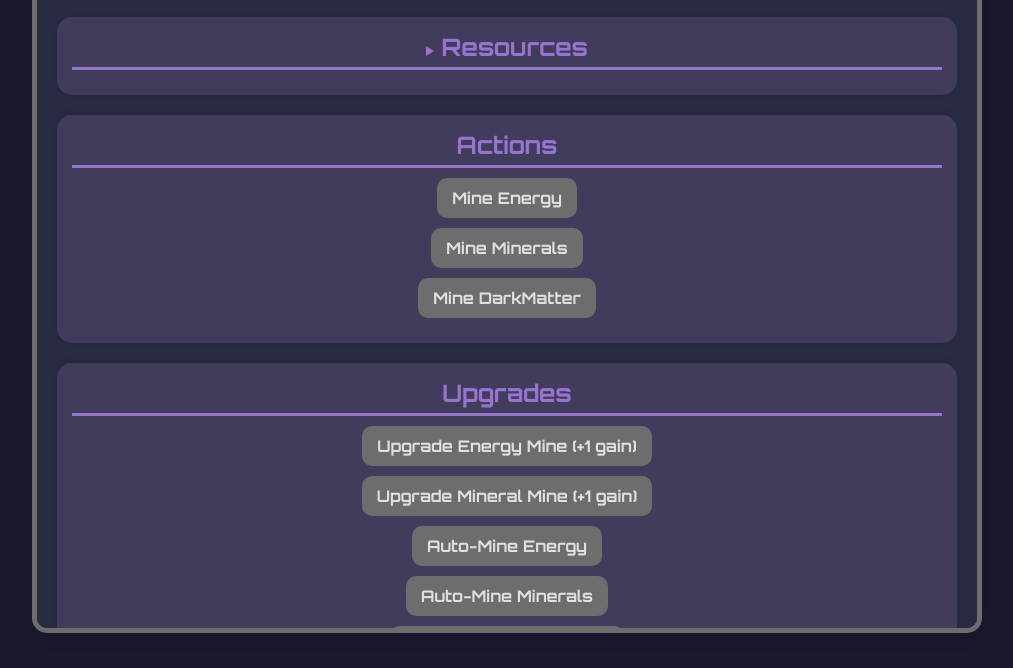
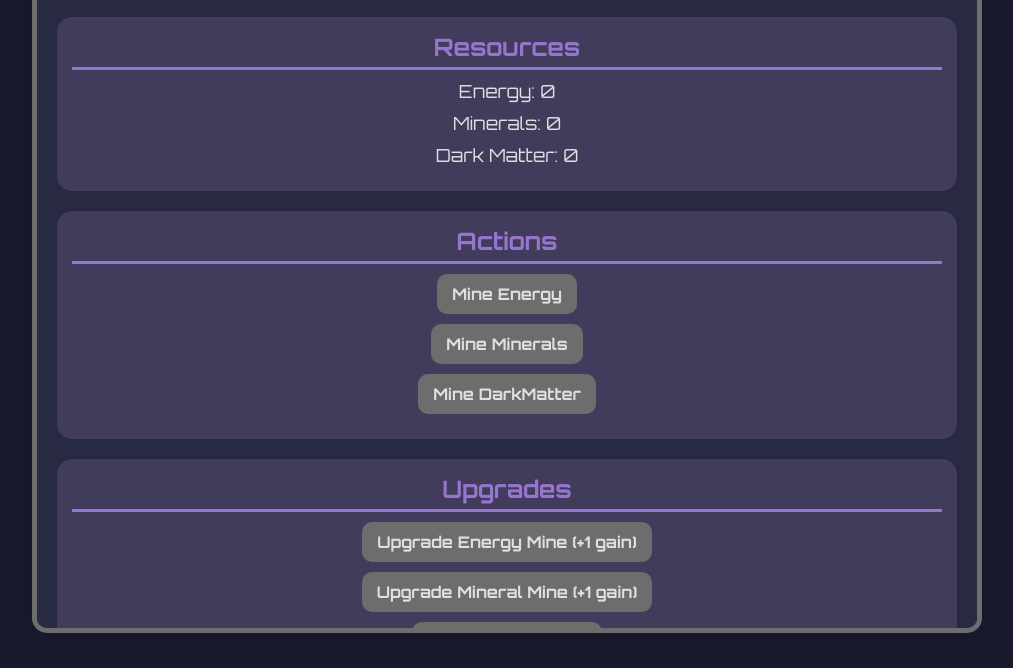
Before and after one commit to ViktorKonomi/space, a plain HTML site: page index.html in a window 1280 px wide. Shown: the part 132-800 px from the top of the page, without its empty margins (133-1146 px from the left). Drawn offline with Linux system fonts and the light colour scheme.

Commit message:
Add files via upload

```diff
--- a/index.html
+++ b/index.html
@@ -11,13 +11,11 @@
 <div class="container">
     <h1>Space Incremental Game</h1>
 
-    <section class="section" id="resources">
-        <h2><span class="toggle-arrow"></span> Resources</h2>
-        <div class="section-content">
-            <p>Energy: <span id="energy">0</span></p>
-            <p>Minerals: <span id="minerals">0</span></p>
-            <p>Dark Matter: <span id="darkMatter">0</span></p>
-        </div>
+    <section id="resources">
+        <h2>Resources</h2>
+        <p>Energy: <span id="energy">0</span></p>
+        <p>Minerals: <span id="minerals">0</span></p>
+        <p>Dark Matter: <span id="darkMatter">0</span></p>
     </section>
 
     <section id="actions">
@@ -47,6 +45,7 @@
         <p>Dark Matter Production Rate: <span id="darkMatterProduction">1</span> per second</p>
     </section>
 
+
     <section id="achievements">
         <h2>Coming Soon</h2>
         <ul id="achievementList">
```
